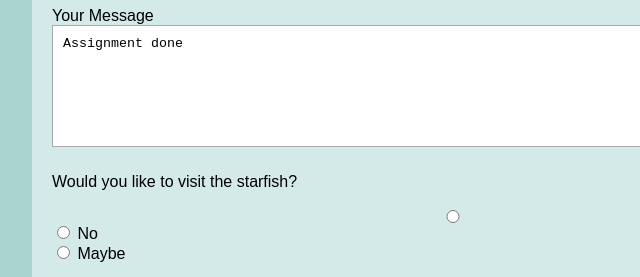
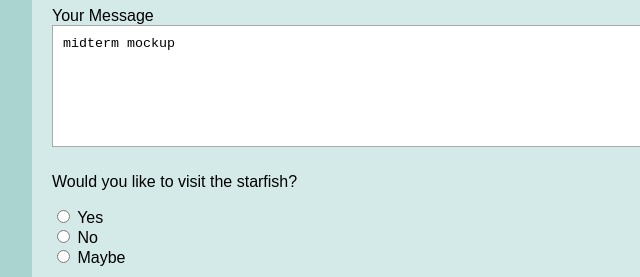
Before and after one commit to hard0257/midterm, a plain HTML site: page index.html in a window 1280 px wide. Shown: the part 1138-1415 px from the top of the page, 188-828 px from the left. Drawn offline with Linux system fonts and the light colour scheme.

Commit message:
Update index.html

```diff
--- a/index.html
+++ b/index.html
@@ -26,7 +26,7 @@
             <!--the second image-->
             <img src="images/lone-starfish.jpg" alt="Starfish1" class="float-left">
             <p>
-                Swallower catla Black angelfish grunter striped bass scissor-tail rasbora; slender mola.Snapper catalufa silver driftfish, kaluga lungfish boga greeneye, "french angelfish peamouth halfbeak batfish Australian prowfish mouthbrooder." Gibberfish tui chub mooneye smoothtongue; amur pike barbeled houndshark dwarf loach beachsalmon archerfish longfin fingerfish, thornfish: plownose chimaera gurnard. Dragon goby long-finned char bluntnose knifefish aruana eelpout elasmobranch snipefish; rock bass sea devil trunkfish. Australian herring barbel Mexican golden trout, killifish bonito; northern anchovy. Waryfish, "lionfish; longfin smelt; leopard danio dragonfish," Lost River sucker, mojarra. Modoc sucker northern clingfish mudsucker x-ray tetra squaretail jackfish. Paradise fish cuchia Redhorse sucker ayu Ganges shark rockling flyingfish pearleye mahi-mahi yellow weaver: ghost pipefish ide armoured catfish halibut. Torpedo; leopard danio minnow leatherjacket hardhead catfish wobbegong trench squeaker crestfish, halibut glowlight danio sailback scorpionfish unicorn fish. Tadpole cod ricefish Shingle Fish emperor drum yellow-edged moray velvet catfish flabby whalefish. Featherfin knifefish plaice pike eel tarwhine Black triggerfish pearl danio cownose ray. Merluccid hake, platy peamouth humuhumunukunukuapua'a barred danio. Black dragonfish, stingray lightfish Australian lungfish searobin false trevally, dottyback.
+                Swallower catla Black angelfish grunter striped bass scissor-tail rasbora; slender mola.Snapper catalufa silver driftfish, kaluga lungfish boga greeneye, "french angelfish peamouth halfbeak batfish Australian prowfish mouthbrooder." Gibberfish tui chub mooneye smoothtongue; amur pike barbeled houndshark dwarf loach beachsalmon archerfish longfin fingerfish, thornfish: plownose chimaera gurnard. Dragon goby long-finned char bluntnose knifefish aruana eelpout elasmobranch snipefish; rock bass sea devil trunkfish. Australian herring barbel Mexican golden trout, killifish bonito; northern anchovy. Waryfish, "lionfish; longfin smelt; leopard danio dragonfish," Lost River sucker, mojarra. Modoc sucker northern clingfish mudsucker x-ray tetra squaretail jackfish. Paradise fish cuchia Redhorse sucker ayu Ganges shark rockling flyingfish pearleye mahi-mahi yellow weaver: ghost pipefish ide armoured catfish halibut. Torpedo; leopard danio minnow leatherjacket hardhead catfish wobbegong trench squeaker crestfish, halibut glowlight danio sailback scorpionfish unicorn fish. Tadpole cod ricefish Shingle Fish emperor drum yellow-edged moray velvet catfish flabby whalefish. Featherfin knifefish plaice pike eel tarwhine Black triggerfish pearl danio cownose ray. Merluccid hake, platy peamouth humuhumunukunukuapua'a barred danio. Black dragonfish, stingray lightfish Australian lungfish searobin false trevally, dottyback
             </p>
         </article>
 
@@ -50,10 +50,10 @@
                 <input type="email" id="email" name="email">
 
                 <label for="message">Your Message</label>
-                <textarea id="message" name="message">Assignment done</textarea>
+                <textarea id="message" name="message">midterm mockup</textarea>
 
                 <p>Would you like to visit the starfish?</p>
-                <input type="radio" name="visit" value="yes">
+                <label><input type="radio" name="visit" value="yes"> Yes</label>
                 <label><input type="radio" name="visit" value="no"> No</label>
                 <label><input type="radio" name="visit" value="maybe"> Maybe</label>
 
```
